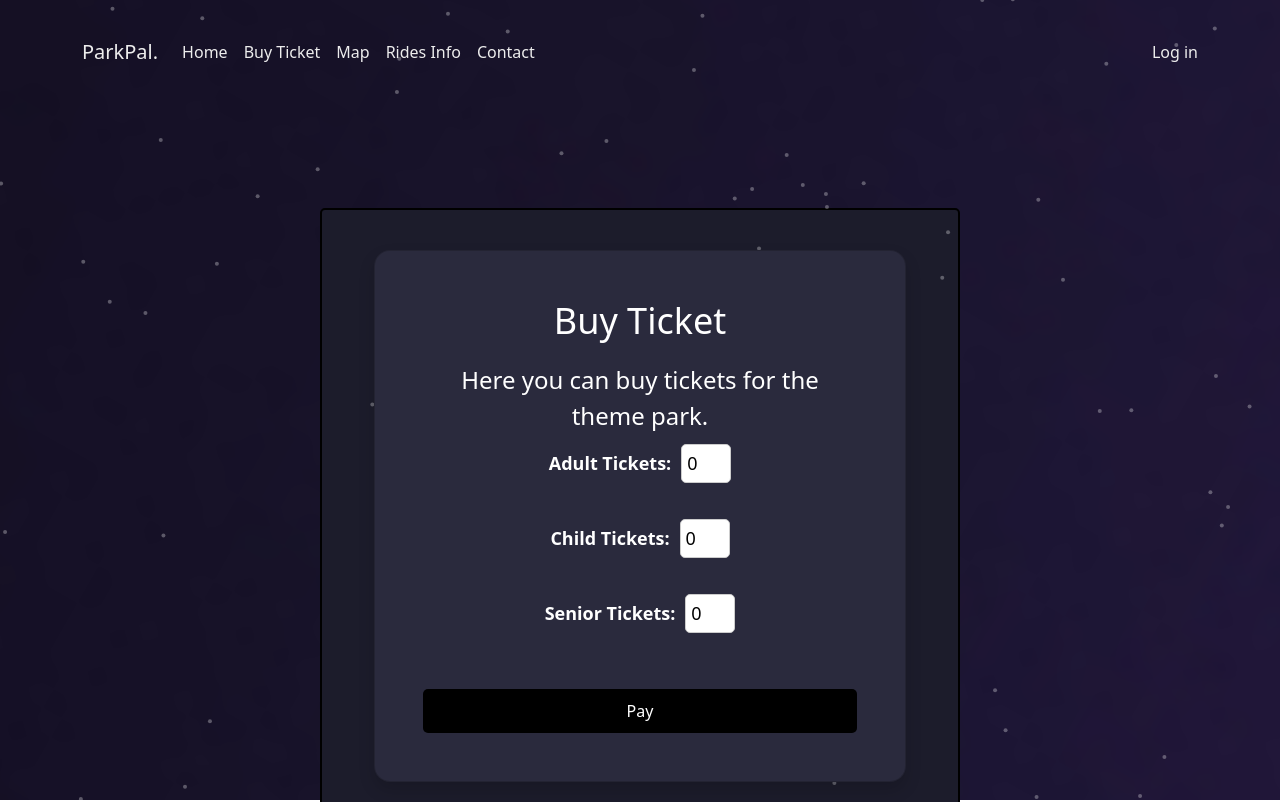
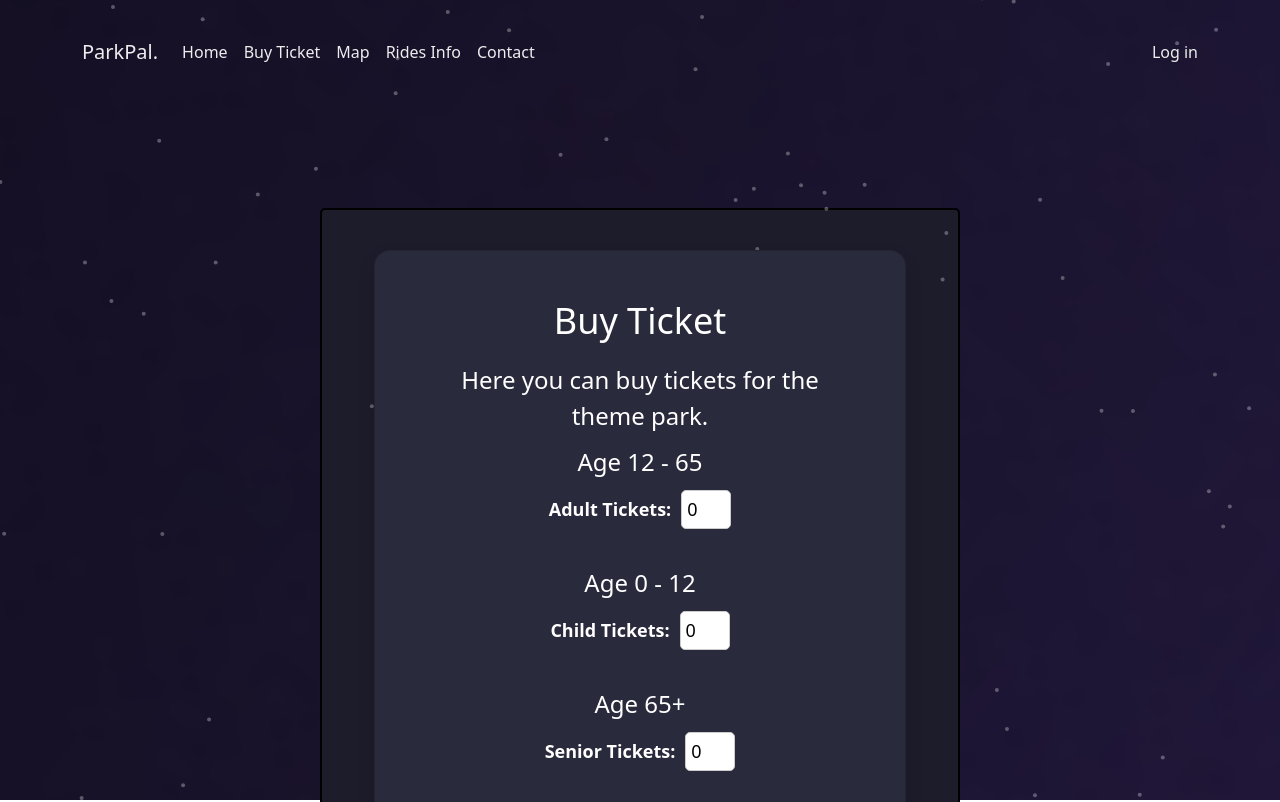
Before and after one commit to Almoghairi/ParkPal, a React (Create React App) app in the folder my_app/: page /ticket in a window 1280 px wide. Shown: the top 802 px of the page. Built offline with nearby package versions, Linux system fonts and the light colour scheme.

Commit message:
Ticket page update

```diff
--- a/my_app/src/Ticket.js
+++ b/my_app/src/Ticket.js
@@ -51,14 +51,17 @@ function TicketPage() {
             <p>Here you can buy tickets for the theme park.</p>
             <form>
                 <div>
+                    <p>Age 12 - 65</p>
                     <label htmlFor="adultQuantity">Adult Tickets:</label>
                     <input type="number" id="adultQuantity" name="adultQuantity" min="0" max="10" value={adultQuantity} onChange={(e) => setAdultQuantity(Number(e.target.value))} />
                 </div>
                 <div>
+                    <p>Age 0 - 12</p>
                     <label htmlFor="childQuantity">Child Tickets:</label>
                     <input type="number" id="childQuantity" name="childQuantity" min="0" max="10" value={childQuantity} onChange={(e) => setChildQuantity(Number(e.target.value))} />
                 </div>
                 <div>
+                    <p>Age 65+</p>
                     <label htmlFor="seniorQuantity">Senior Tickets:</label>
                     <input type="number" id="seniorQuantity" name="seniorQuantity" min="0" max="10" value={seniorQuantity} onChange={(e) => setSeniorQuantity(Number(e.target.value))} />
                 </div>
@@ -79,9 +82,18 @@ function Pay({ totalAmount, adultQuantity, childQuantity, seniorQuantity }) {
     const expiryDate = event.target.expiryDate.value.trim();
     const cvv = event.target.cvv.value.trim();
 
-
     if (!cardNumber || !expiryDate || !cvv) {
       alert("Please fill in all fields before submitting.");
+      return;
+    }
+
+    if (!/^\d{16}$/.test(cardNumber)) {
+      alert("Card number must be exactly 16 digits.");
+      return;
+    }
+
+    if (!/^\d{3}$/.test(cvv)) {
+      alert("CVV must be exactly 3 digits.");
       return;
     }
 
@@ -124,8 +136,6 @@ function Pay({ totalAmount, adultQuantity, childQuantity, seniorQuantity }) {
       } else {
         alert(`Error: ${data.message}`);
       }
-      console.log('Ticket saved:', data);
-      console.log('Payment submitted:', { cardNumber, expiryDate, cvv });
     } catch (error) {
       console.error('Error saving ticket:', error);
       alert('An error occurred while saving your ticket.');
```
